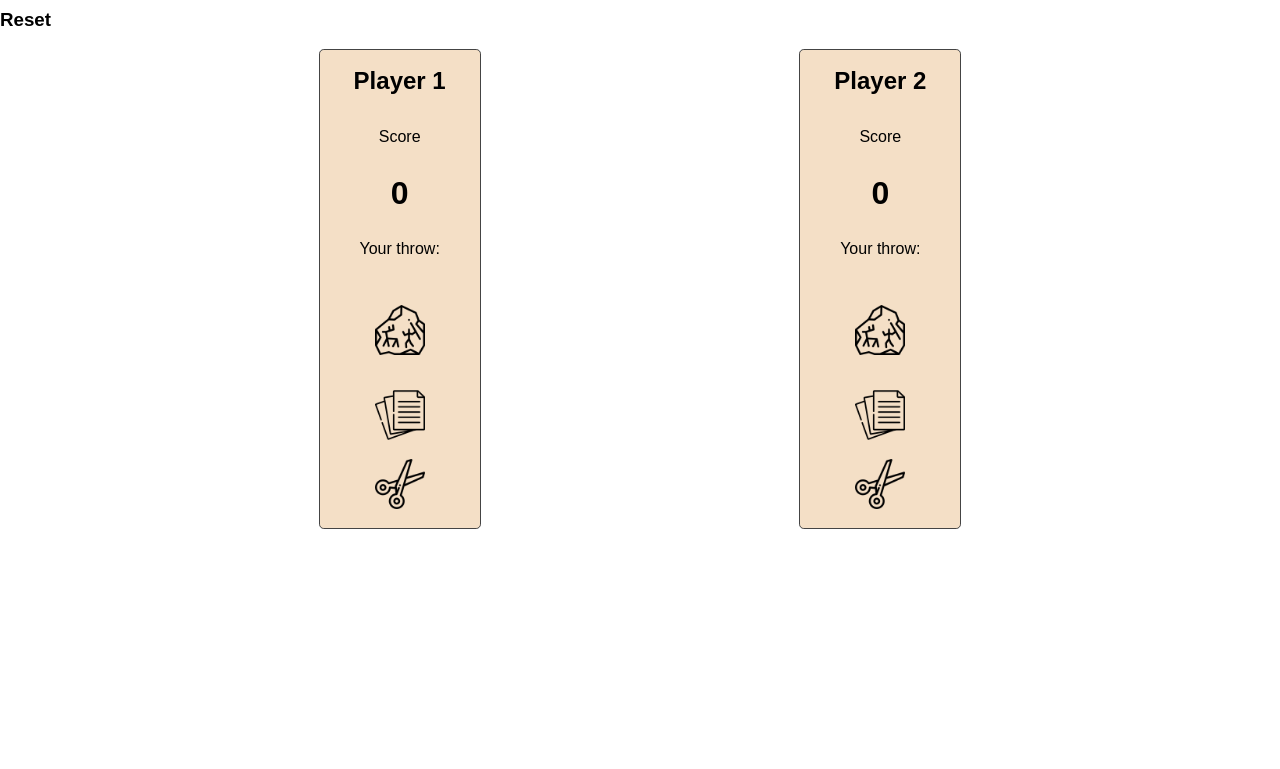
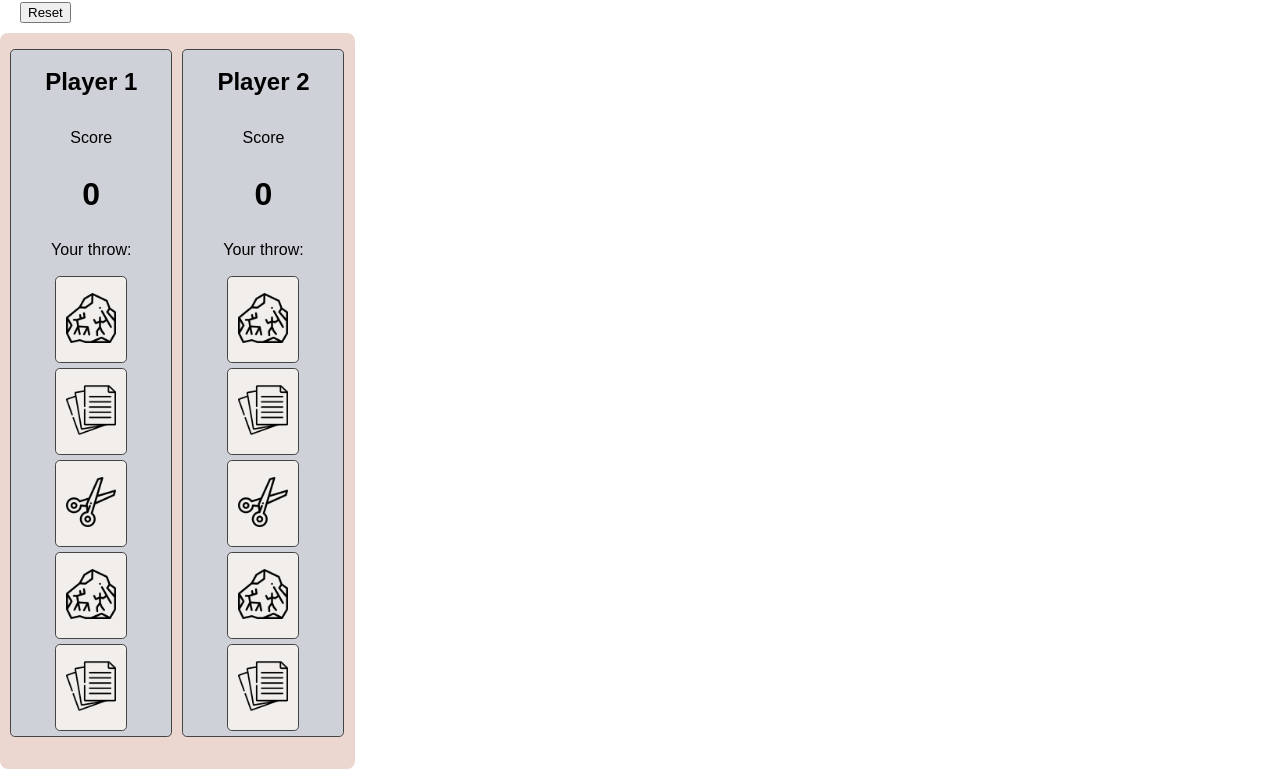
Before and after one commit to shawnsoltesz/RoshamboJS, a website built with Vite: page index.html in a window 1280 px wide. Shown: the part 148-917 px from the top of the page. Before the commit the page ends 800 px from the top, so only its background shows below. Built offline with nearby package versions, Linux system fonts and the light colour scheme; a web font is replaced by a local one.

Commit message:
button styling

```diff
--- a/index.html
+++ b/index.html
@@ -16,16 +16,16 @@
       <h1>Roshambo</h1>
     </header>
     <aside>
-      <h3>Reset</h3>
+      <button class="reset">Reset</button>
     </aside>
     <main>
-      <section class="player1">
+      <section>
         <h2>Player 1</h2>
         <p>Score</p>
         <h3>0</h3>
         <p>Your throw:</p>
         <buttons>
-          <ul>
+          <ul class="player1">
             <li class="rock">
               <img
                 src="images/rock.png"
@@ -44,6 +44,20 @@
               <img
                 src="images/scissors.png"
                 alt="scissors"
+                style="width: 50px; height: 50px"
+              />
+            </li>
+            <li class="rock">
+              <img
+                src="images/rock.png"
+                alt="rock"
+                style="width: 50px; height: 50px"
+              />
+            </li>
+            <li class="paper">
+              <img
+                src="images/paper.png"
+                alt="paper"
                 style="width: 50px; height: 50px"
               />
             </li>
@@ -79,6 +93,20 @@
                 style="width: 50px; height: 50px"
               />
             </li>
+            <li class="rock">
+              <img
+                src="images/rock.png"
+                alt="rock"
+                style="width: 50px; height: 50px"
+              />
+            </li>
+            <li class="paper">
+              <img
+                src="images/paper.png"
+                alt="paper"
+                style="width: 50px; height: 50px"
+              />
+            </li>
           </ul>
         </buttons>
       </section>
--- a/src/style.css
+++ b/src/style.css
@@ -8,7 +8,10 @@ html {
 }
 body {
   margin: 0;
-  min-height: auto;
+  min-height: fit-content;
+  max-height: fit-content;
+  min-width: fit-content;
+  max-width: fit-content;
 }
 
 main {
@@ -22,9 +25,16 @@ header {
   justify-content: center;
   /* font-family: 'Finger Paint', cursive; */
   font-family: 'Rock Salt', cursive;
-  color: rgb(249, 249, 249);
+  color: rgb(236, 215, 208);
   font-size: 30px;
   background-color: rgb(10, 15, 33);
+  border-radius: 0.5rem;
+}
+aside {
+  padding-bottom: 10px;
+  padding-top: 10px;
+  padding-left: 20px;
+  border-radius: 0.3rem;
 }
 
 ul {
@@ -33,20 +43,23 @@ ul {
   list-style: none;
 }
 
-.player1 buttons,
-.player2 buttons {
-  display: flex;
-  cursor: pointer;
-  padding-top: 1rem;
-  padding-block: 1rem;
-  border-width: 5px;
-  border-color: darkblue;
+li {
+  margin-top: 2px;
+  padding-right: 10px;
+  padding-left: 10px;
+  margin-bottom: 5px;
+  background-color: rgb(242, 238, 236);
+  border: thin solid #444444;
+  border-radius: 0.3rem;
 }
 
 main {
   display: flex;
   flex-wrap: wrap;
   justify-content: space-evenly;
+  background-color: rgb(236, 215, 208);
+  padding-top: 1rem;
+  border-radius: 0.5rem;
 }
 
 section {
@@ -54,10 +67,11 @@ section {
   border: thin solid #444444;
   border-radius: 0.3rem;
   margin-bottom: 2rem;
+
   display: flex;
   flex-direction: column;
   align-items: center;
-  background-color: rgb(244, 223, 198);
+  background-color: rgb(207, 209, 216);
 }
 
 section h2,
@@ -72,42 +86,29 @@ section h3 {
 
 .rock,
 .paper,
-.scissor {
+.scissors {
   padding-top: 1rem;
   padding-bottom: 1rem;
-  padding-right: 0;
-  border: crimson;
-  border-width: 2px;
 }
-.player1 buttons i.rock,
-.player1 buttons i.scissors,
-.player1 buttons i.paper,
-.player2 buttons i.rock,
-.player2 buttons i.scissors,
-.player2 buttons i.paper {
-  color: rgb(2, 157, 2);
+.rock,
+.paper,
+.scissors,
+.reset {
   cursor: pointer;
-  padding: 5px;
+  color: rgb(0, 0, 0);
 }
 
-.player1 buttons i.rock:hover,
-.player1 buttons i.paper:hover,
-.player1 buttons i.scissors:hover,
-.player2 buttons i.rock:hover,
-.player2 buttons i.paper:hover,
-.player2 buttons i.scissors:hover {
-  color: rgb(16, 83, 16);
-  cursor: pointer;
-  padding: 5px;
+.rock:hover,
+.paper:hover,
+.scissors:hover,
+.reset:hover {
+  color: rgb(178, 234, 178);
 }
 
-.player1 buttons i.rock:active,
-.player1 buttons i.paper:active,
-.player1 buttons i.scissors:active,
-.player2 buttons i.rock:active,
-.player2 buttons i.paper:active,
-.player2 buttons i.scissors:active {
-  color: rgb(1, 15, 1);
-  cursor: pointer;
-  padding: 5px;
+.rock:active,
+.paper:active,
+.scissors:active,
+.reset:active {
+  color: rgb(232, 96, 51);
+  padding: 1px;
 }
```
